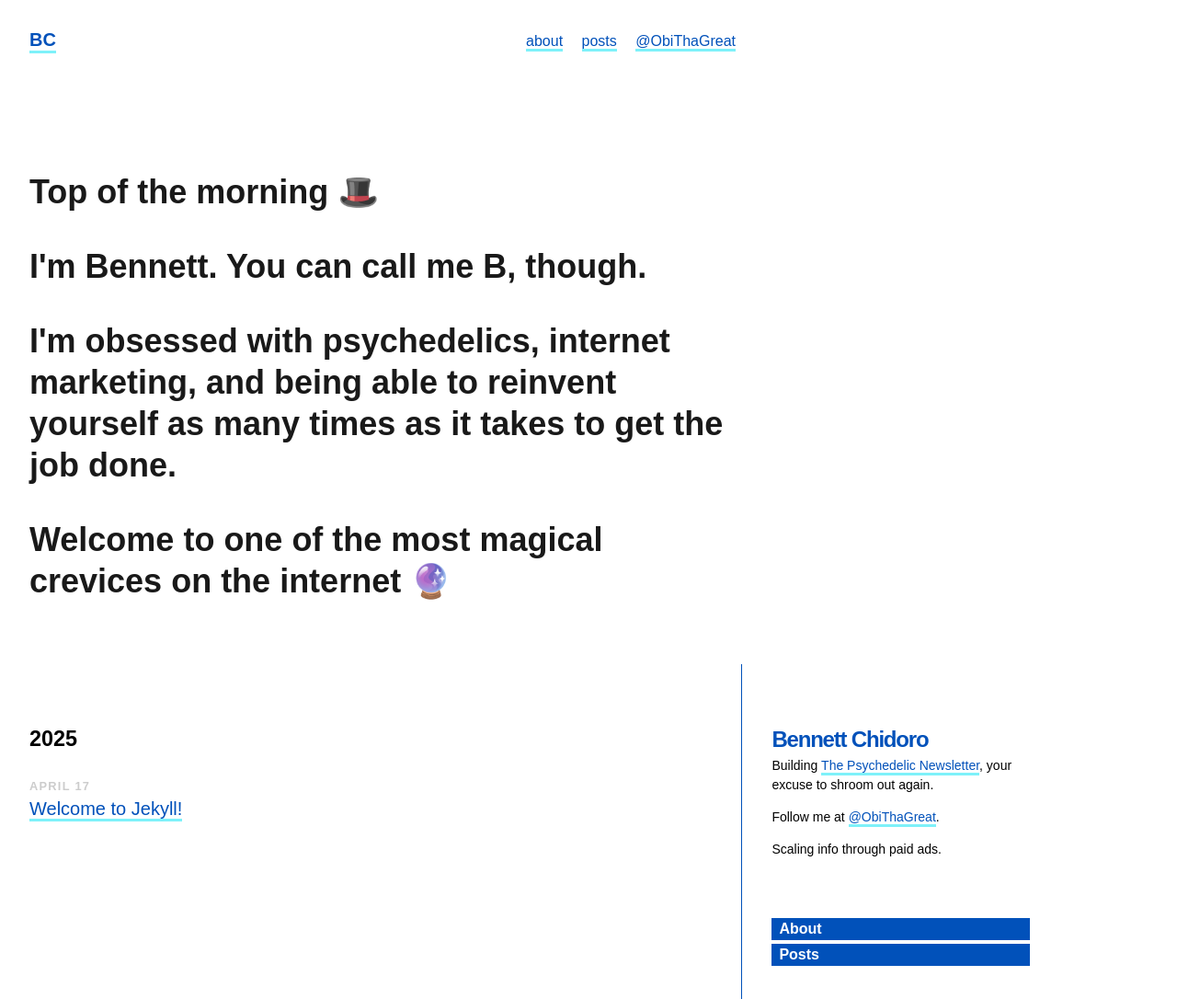
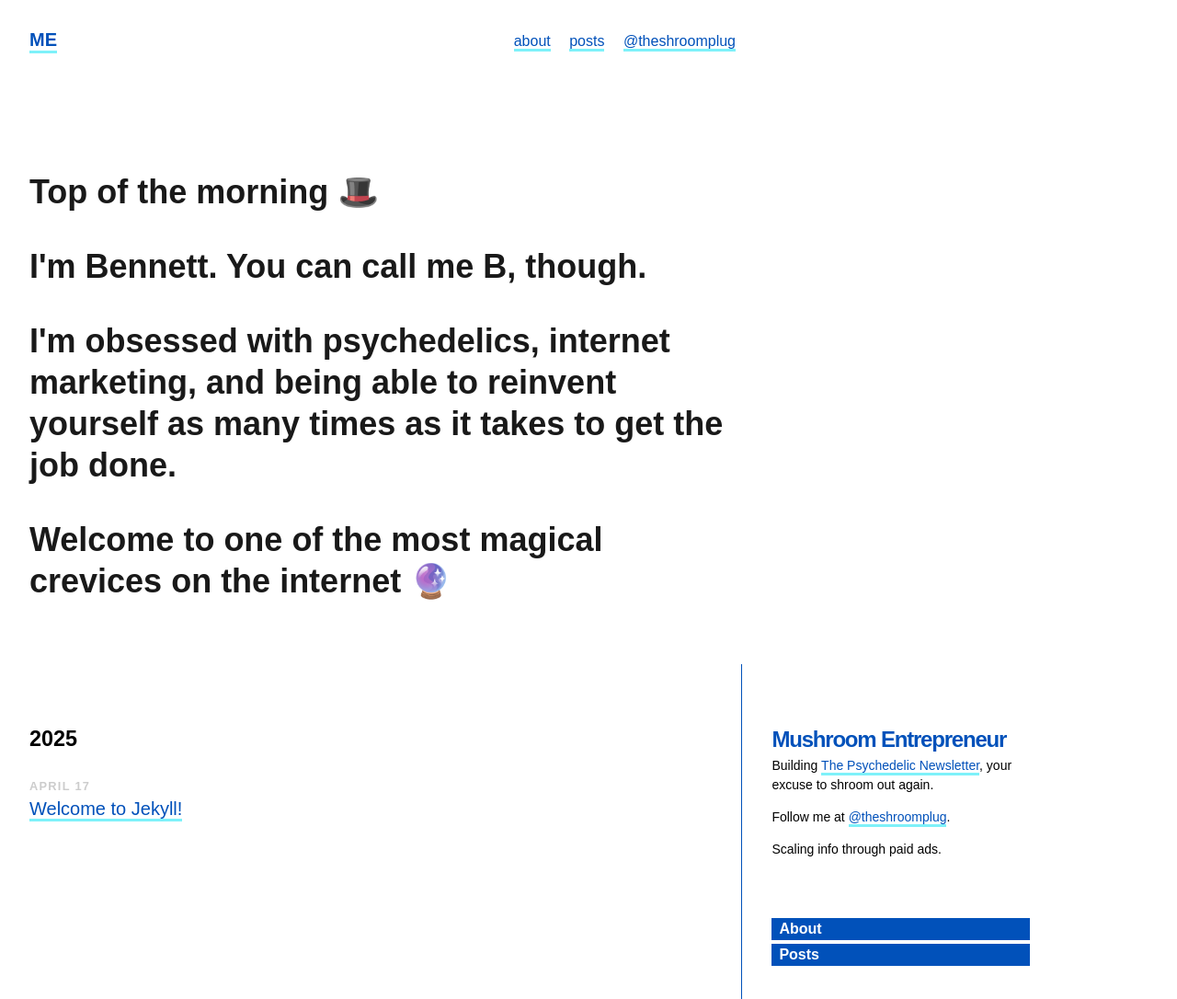
Before and after one commit to bennettchidoro/bennettchidoro.github.io, a Jekyll site: the page built from index.markdown, in a window 1280 px wide. Shown: the whole page at 92% size. Built offline with Jekyll 4.4.1, drawn with Linux system fonts in a browser that asks for light colours; nearby versions of some CDN libraries.

Commit message:
add everything

```diff
--- a/_layouts/default.html
+++ b/_layouts/default.html
@@ -3,9 +3,9 @@
 <head>
   <meta charset="utf-8">
   <meta name="viewport" content="width=device-width, initial-scale=1">
-  <meta name="author" content="Bennett Chidoro">
-  <meta name="description" content="Written pieces, talks, and other bits by Bennett Chidoro.">
-  <title>ObiThaGreat</title>
+  <meta name="author" content="Mushroom Entrepreneur">
+  <meta name="description" content="Ramblings of a self-proclaimed mushroom entrepreneur.">
+  <title>Mushroom Entrepreneur</title>
 
   <link rel="stylesheet" href="https://unpkg.com/tachyons@4.7.0/css/tachyons.min.css">
   <link rel="stylesheet" href="/css/styles.css" type="text/css">
@@ -17,11 +17,11 @@
 
 
   <header class="mh4 mw7 flex justify-between items-center pt4">
-    <a href="/" class="b f4 no-underline primary">BC</a>
+    <a href="/" class="b f4 no-underline primary">ME</a>
     <nav class="f5">
       <a class="nav-link dim primary mr3" href="/about">about</a>
       <a class="nav-link dim primary mr3" href="/posts">posts</a>
-      <a class="nav-link dim primary" href="https://twitter.com/ObiThaGreat" target="_blank">@ObiThaGreat</a>
+      <a class="nav-link dim primary" href="https://x.com/theshroomplug" target="_blank">@theshroomplug</a>
     </nav>
   </header>
 
@@ -44,12 +44,12 @@
 
     <div class="sidebar fl w-30-l f5 pa4 mt4">
       <h2 class="mt4 tracked-tight primary mb0">
-        <a href="/" class="bn no-slide">Bennett Chidoro</a>
+        <a href="/" class="bn no-slide">Mushroom Entrepreneur</a>
       </h2>
 
       <div class="f6">
         <p class="mt0">Building <a href="http://thepsychedelicnewsletter.com/">The Psychedelic Newsletter</a>, your excuse to shroom out again.</p>
-        <p>Follow me at <a href="https://twitter.com/ObiThaGreat">@ObiThaGreat</a>.</p>
+        <p>Follow me at <a href="https://x.com/theshroomplug">@theshroomplug</a>.</p>
         <p>Scaling info through paid ads.</p>
       </div>
 
```
